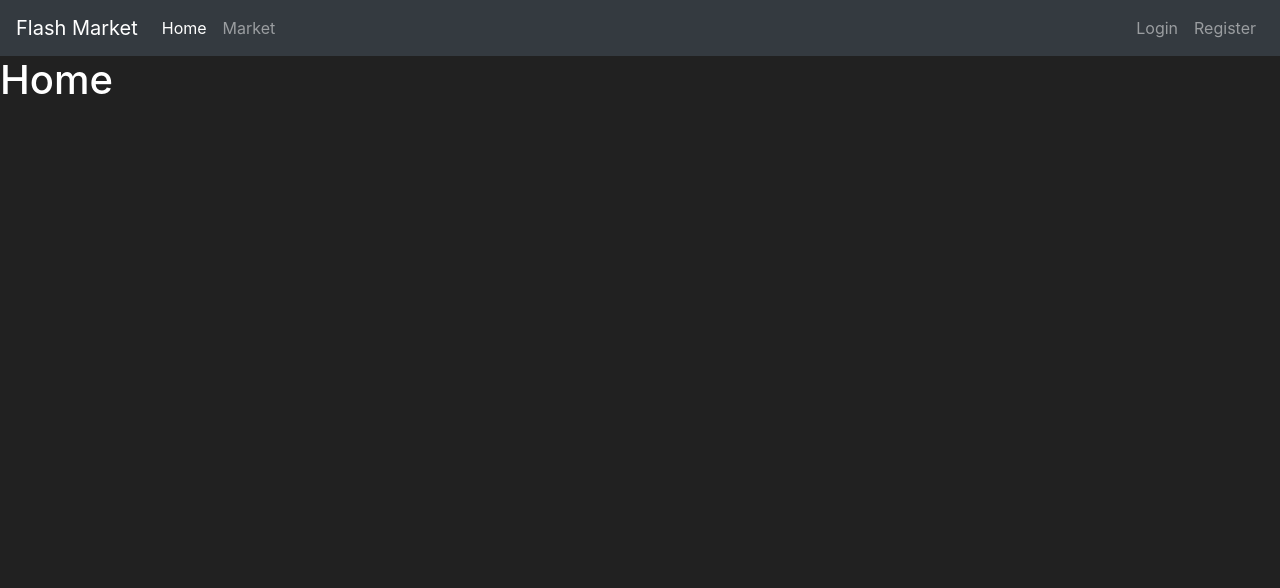
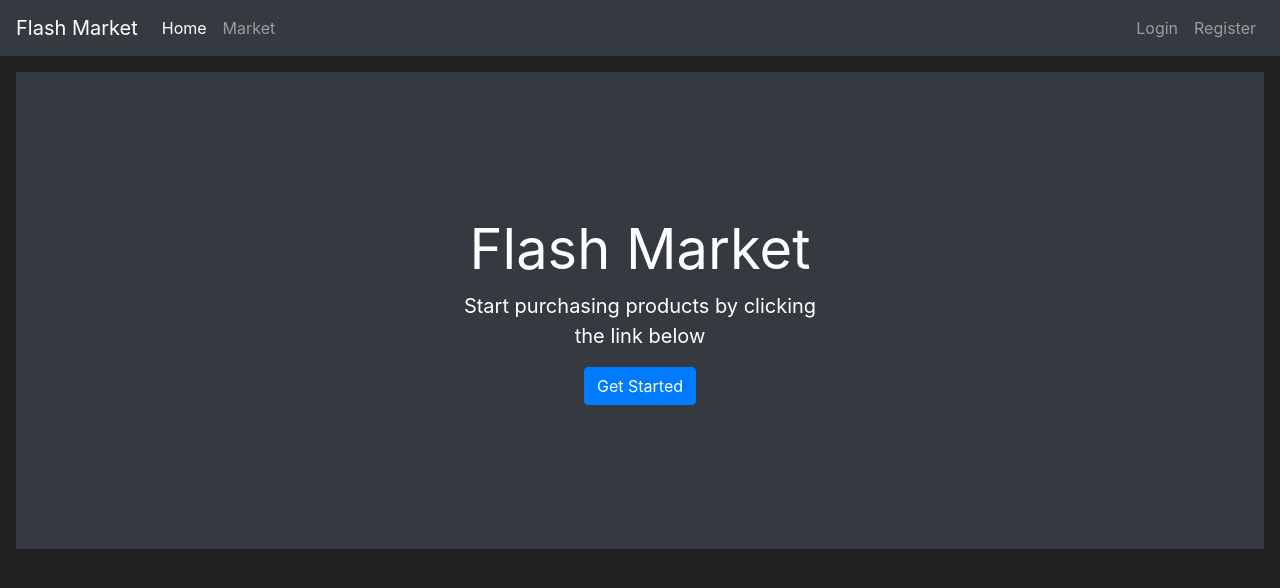
Before and after one commit to jayeshsadhwani99/FlashMarket, a Flask app: page / in a window 1280 px wide. Shown: the top 588 px of the page. Run offline with Flask 2, Linux system fonts and the light colour scheme; some libraries are stand-ins or nearby versions.

Commit message:
Bug fixes

```diff
--- a/market/__init__.py
+++ b/market/__init__.py
@@ -20,4 +20,10 @@ bcrypt = Bcrypt(app)
 # Initialize the Login Manager
 login_manager = LoginManager(app)
 
+# Tell the login manager about the login page
+login_manager.login_view = 'login'
+
+# Customize Flash Message
+login_manager.login_message_category = 'info'
+
 from market import routes
--- a/market/routes.py
+++ b/market/routes.py
@@ -4,7 +4,7 @@ from flask import render_template, redirect, url_for, flash
 from market.models import Item, User
 from market.forms import RegisterForm, LoginForm
 from market import db
-from flask_login import login_user, logout_user
+from flask_login import login_user, logout_user, login_required
 
 
 # Index page
@@ -16,6 +16,7 @@ def index():
 
 # Market Page
 @app.route('/market')
+@login_required
 def market():
     items = Item.query.all()
     return render_template('market.html', items=items)
@@ -31,6 +32,11 @@ def register():
                               password=form.password1.data)
         db.session.add(user_to_create)
         db.session.commit()
+
+        # Login user when created
+        login_user(user_to_create)
+        flash(
+            f'Account created successfully. Now logged in as: {user_to_create.username}', category='success')
         return redirect(url_for('market'))
     if form.errors != {}:  # If there are mo errors from validations
         for err_msg in form.errors.values():
--- a/market/templates/home.html
+++ b/market/templates/home.html
@@ -1,11 +1,17 @@
 {% extends 'base.html' %}
 
 {% block title %}
-    Home
+    Welcome to Flash Market
 {% endblock %}
 
 {% block content %}
-
-<h1>Home</h1>
-
+    <div class="position-relative overflow-hidden p-3 p-md-5 m-md-3 text-center bg-dark" style="color:white">
+        <div class="col-md-5 p-lg-5 mx-auto my-5">
+            <h1 class="display-4 font-weight-normal">Flash Market</h1>
+            <p class="lead font-weight-normal">Start purchasing products by clicking the link below</p>
+            <a class="btn btn-primary" href="{{ url_for('market') }}">Get Started</a>
+        </div>
+        <div class="product-device box-shadow d-none d-md-block"></div>
+        <div class="product-device product-device-2 box-shadow d-none d-md-block"></div>
+    </div>
 {% endblock %}
```
Also changed, not shown: market/market.db.
